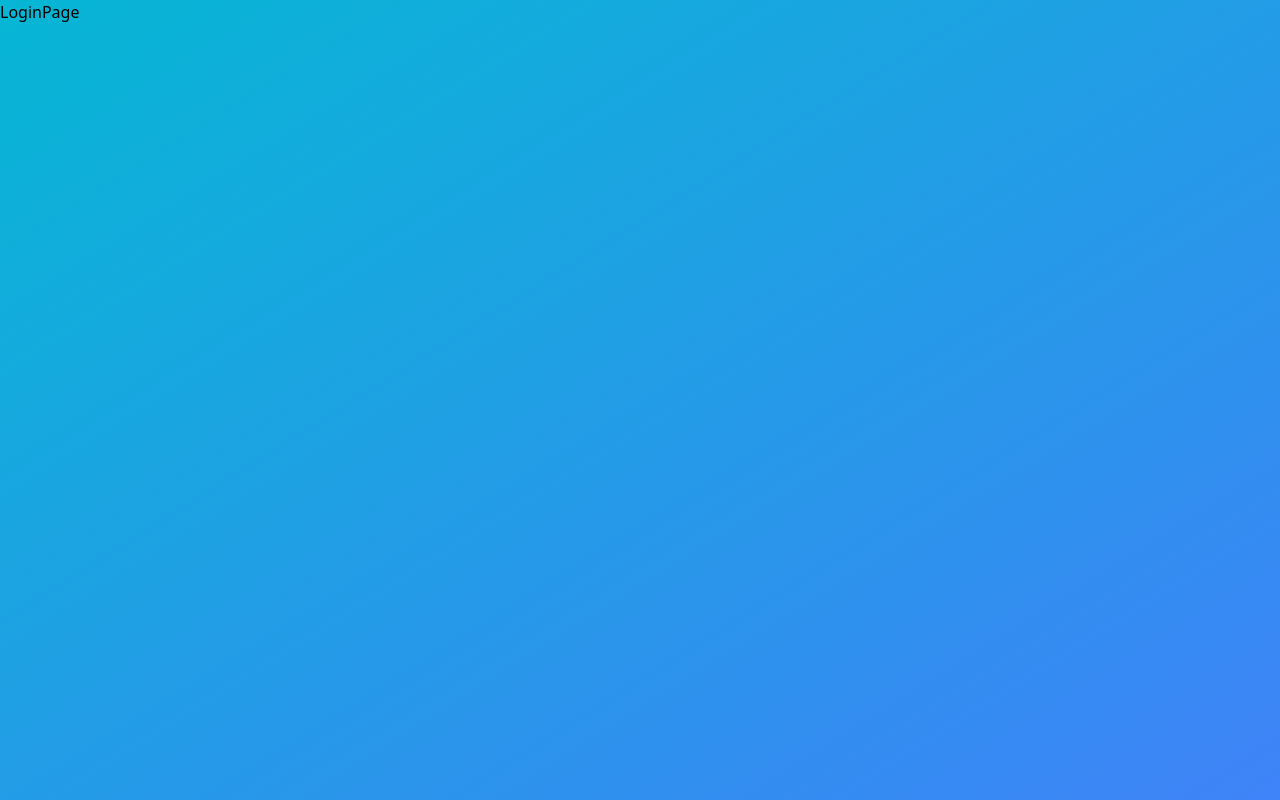
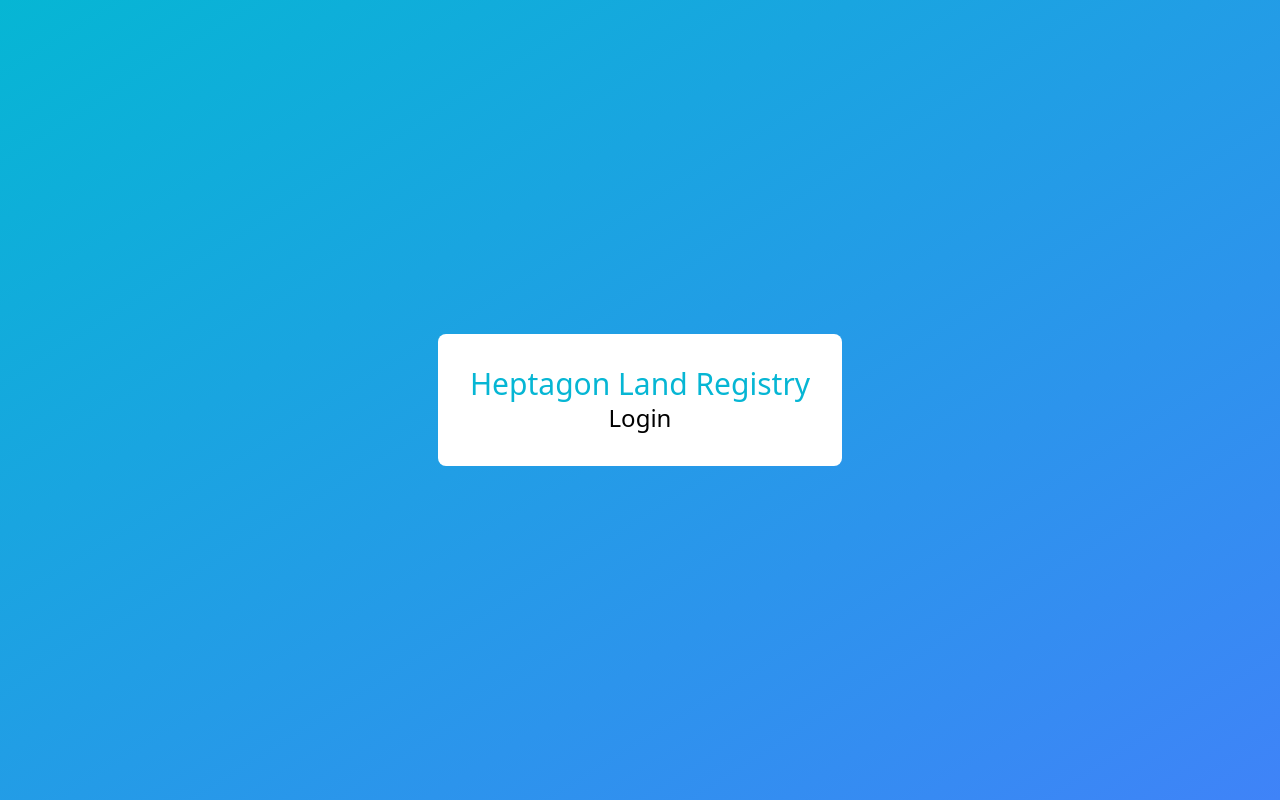
Before and after one commit to abhirambsn/polygon-land-registry, a Next.js app in the folder front_end/: page /login in a window 1280 px wide. Built offline with nearby package versions, Linux system fonts and the light colour scheme.

Commit message:
Modified

```diff
--- a/front_end/lib/ipfs.js
+++ b/front_end/lib/ipfs.js
@@ -10,7 +10,6 @@ export const uploadToIPFS = async (
   plotNo
 ) => {
   const blob = new Blob([image?.data], { type: image?.type });
-  const imgFile = new File([blob], "0.jpeg");
   const imgCid = await client.storeBlob(blob);
   const metdataJson = {
     name,
--- a/front_end/pages/login.js
+++ b/front_end/pages/login.js
@@ -2,8 +2,11 @@ import React from 'react'
 
 function LoginPage() {
   return (
-    <div className='h-screen w-screen bg-gradient-to-br from-cyan-500 to-blue-500'>
-        LoginPage
+    <div className='h-screen w-screen flex flex-col items-center justify-center bg-gradient-to-br from-cyan-500 to-blue-500'>
+        <div className='flex flex-col p-8 rounded-lg bg-white'>
+          <h2 className='text-3xl text-center text-cyan-500'>Heptagon Land Registry</h2>
+          <h4 className='text-2xl text-center'>Login</h4>
+        </div>
     </div>
   )
 }
```
